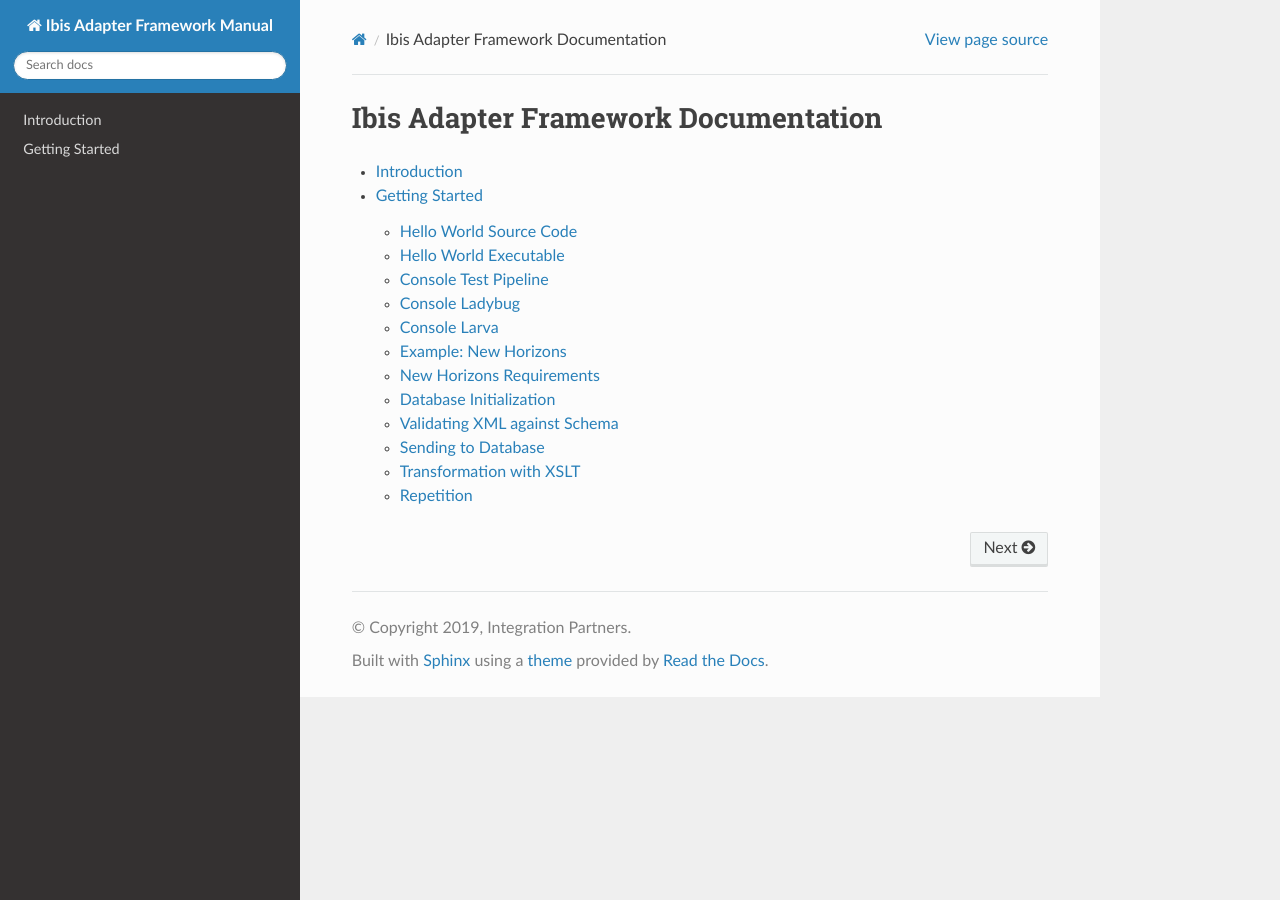
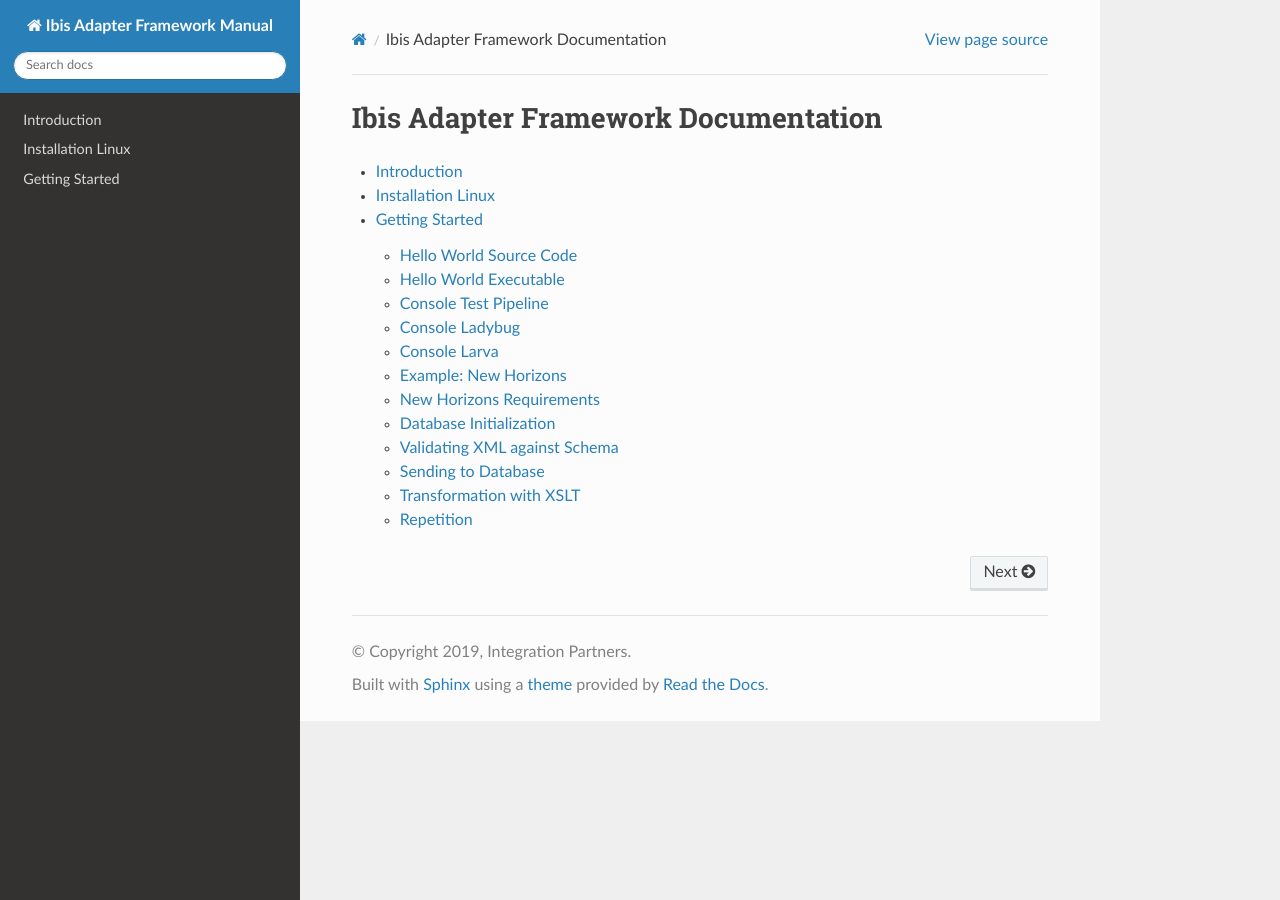
Before and after one commit to frankframework/frank-manual, a Sphinx documentation site: the page built from docs/source/index.rst, in a window 1280 px wide. Built offline with Sphinx 7.4.7 and the Read the Docs theme 2.0.0, drawn with Linux system fonts in a browser that asks for light colours.

Commit message:
Add section for installation

```diff
--- a/docs/source/index.rst
+++ b/docs/source/index.rst
@@ -5,4 +5,5 @@ Ibis Adapter Framework Documentation
    :maxdepth: 3
 
    introduction
+   installationLinux
    gettingStarted
--- /dev/null
+++ b/docs/source/installationLinux.rst
@@ -0,0 +1,2 @@
+Installation Linux
+==================
```
